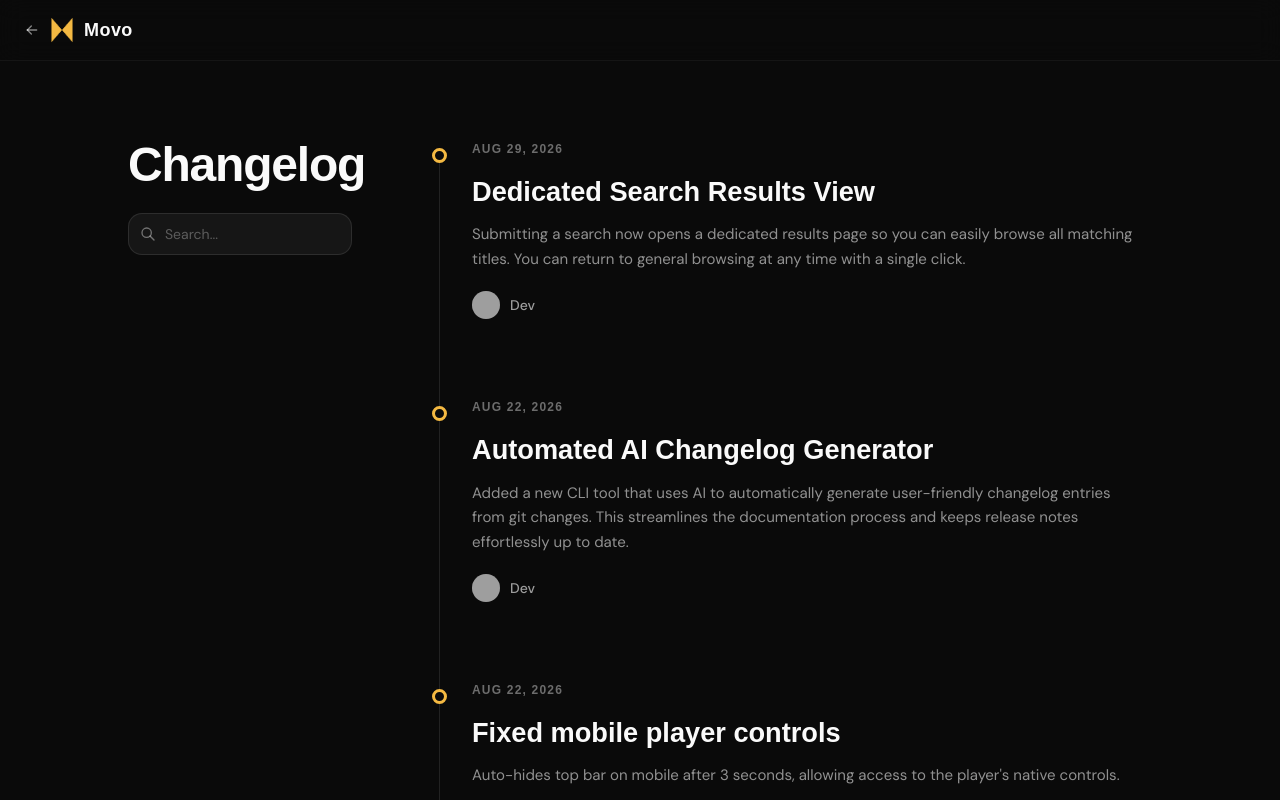
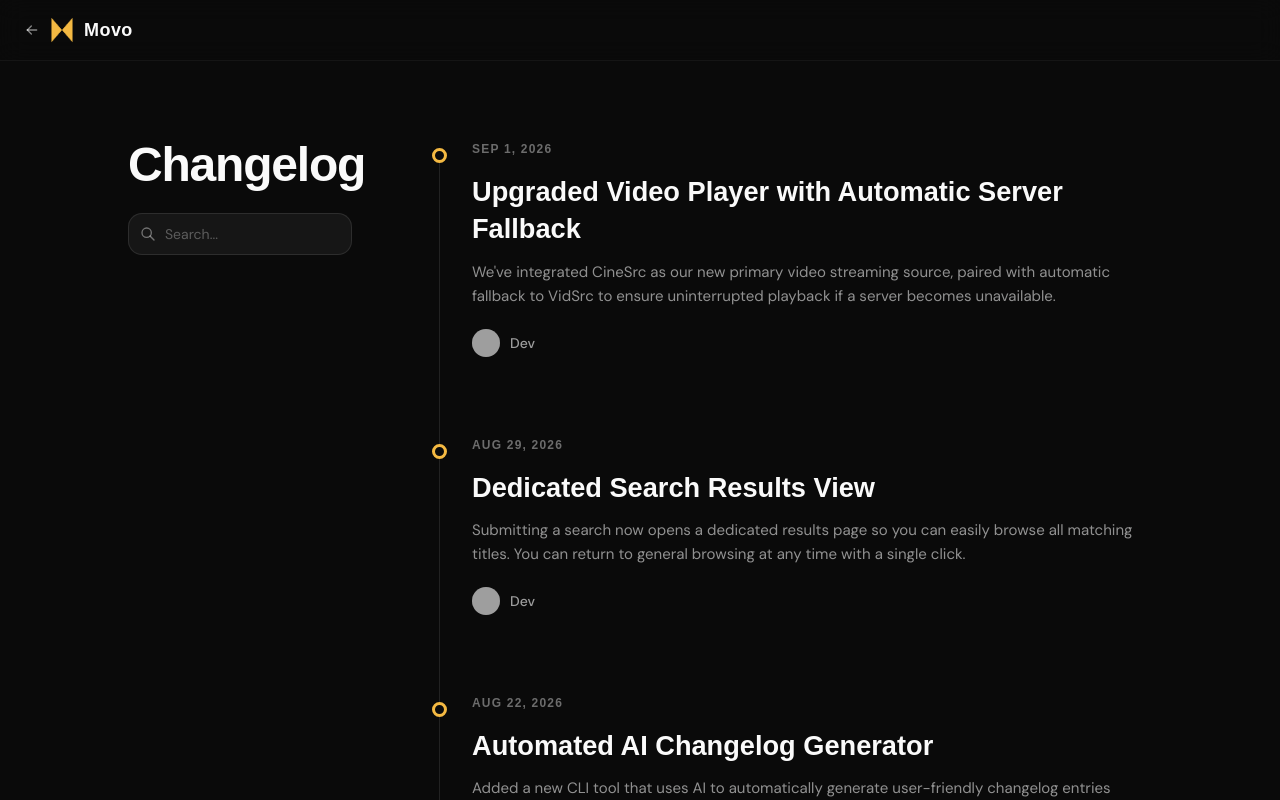
Before and after one commit to aglcode/movo, a React (Vite) app: page /changelog in a window 1280 px wide. Shown: the top 800 px of the page. Built offline with nearby package versions, Linux system fonts and the light colour scheme; no server answers; grey boxes are pictures that could not be loaded.

Commit message:
changelog

```diff
--- a/src/data/changelog.js
+++ b/src/data/changelog.js
@@ -6,6 +6,16 @@
  */
 
 const changelog = [
+  {
+    date: '2026-09-01',
+    title: 'Upgraded Video Player with Automatic Server Fallback',
+    description:
+      'We\'ve integrated CineSrc as our new primary video streaming source, paired with automatic fallback to VidSrc to ensure uninterrupted playback if a server becomes unavailable.',
+    author: {
+      name: 'Dev',
+      avatarUrl: 'https://api.dicebear.com/9.x/initials/svg?seed=AA&radius=50&backgroundColor=F4B942&textColor=000000',
+    },
+  },
   {
     date: '2026-08-29',
     title: 'Dedicated Search Results View',
```
